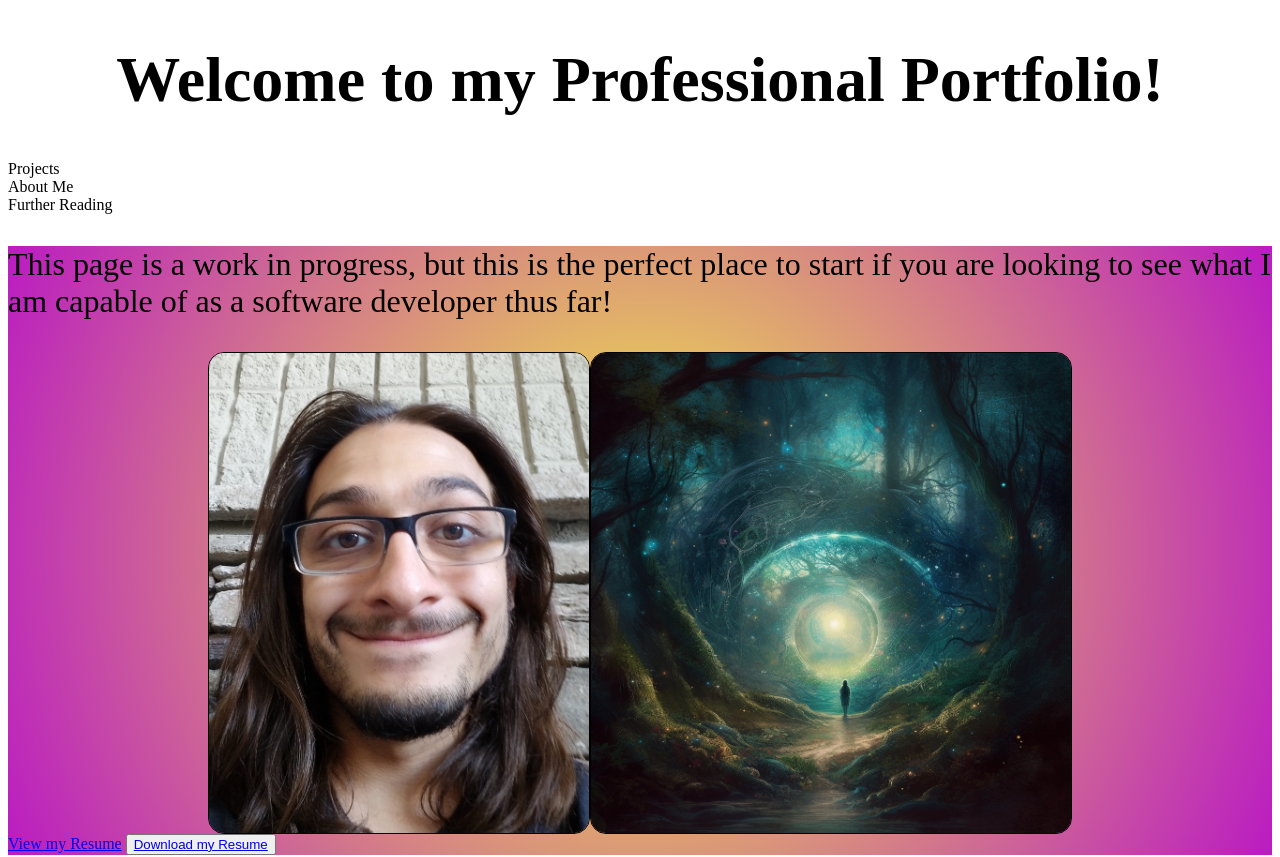
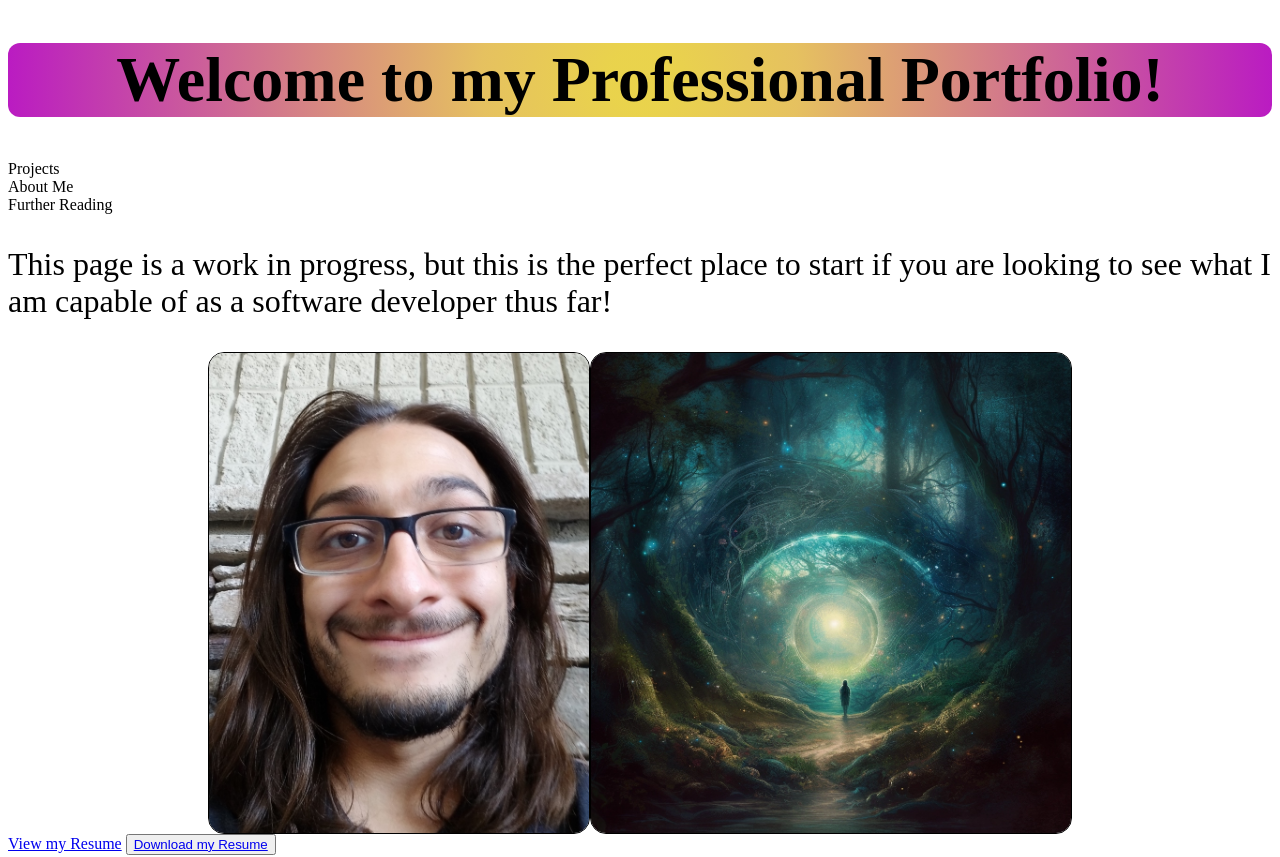
Before and after one commit to sdmisra/svelte-portfolio, a SvelteKit app: page / in a window 1280 px wide. Shown: the top 857 px of the page. Built offline with nearby package versions, Linux system fonts and the light colour scheme.

Commit message:
added svelte-routing to build around

```diff
--- a/package.json
+++ b/package.json
@@ -13,5 +13,8 @@
 		"svelte": "^4.0.5",
 		"vite": "^4.4.2"
 	},
-	"type": "module"
+	"type": "module",
+	"dependencies": {
+		"svelte-routing": "^2.0.0"
+	}
 }
--- a/src/routes/+page.svelte
+++ b/src/routes/+page.svelte
@@ -24,7 +24,7 @@
     This page is a work in progress, but this is the perfect place to start if you are looking to see what I am capable of as a software developer thus far!
   </p>
   <section class='welcome-picture'>
-    <img src={Pic} alt="example"/>
+    <img src={Pic} alt="the website creator, Shane Misra"/>
     <img src={Background} alt='background'/>
   </section>
   <a href={Resume} class='direct-link'>View my Resume</a>
@@ -47,15 +47,14 @@
     display:flex;
     justify-content: center;
     font-size: 4rem;
+    background: radial-gradient(circle, rgba(232,208,65,0.94) 5%, rgba(227,187,80,0.91) 25%, rgba(186,27,194,1) 100%);
+    border-radius: .75rem;
   }
   .header-link-container {
     display: flex;
     flex-direction: column;
   }
 
-main {
-  background: radial-gradient(circle, rgba(232,208,65,0.94) 5%, rgba(227,187,80,0.91) 25%, rgba(186,27,194,1) 100%);
-  }
   p {
     display:flex;
     justify-content: center;
```
Also changed, not shown: 1 other file (tests, documents, lock files or other folders).
